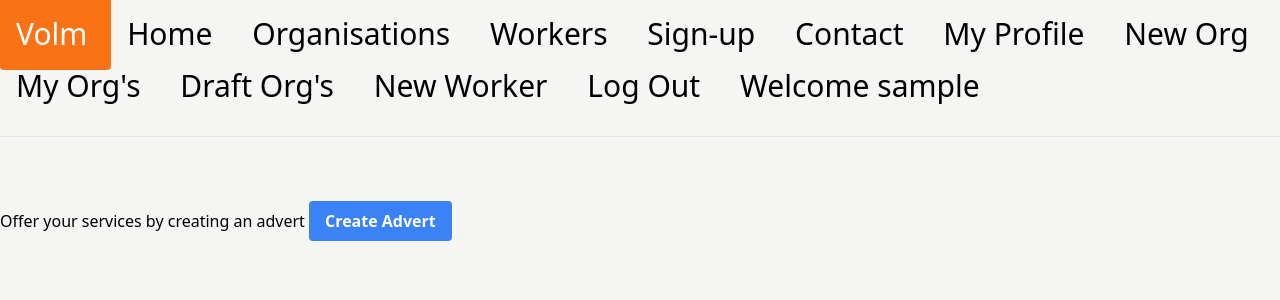
After one commit to gedkirkham/volm, a Django app: page /accounts/profile/ in a window 1280 px wide. The commit adds this page. Shown: the top 300 px of the page. Run offline with Django 3.2, Linux system fonts and the light colour scheme; the visitor is signed in with stand-in values (Sample User, id 1); style sheets or scripts are compiled from the project's sources; some libraries are stand-ins or nearby versions.

Commit message:
feat: create profile view

```diff
--- /dev/null
+++ b/volm/accounts/templates/accounts/profile_base.html
@@ -0,0 +1,28 @@
+{% extends 'base.html' %}
+
+<section>
+    {% block content %}
+        <header>
+            {% block preprofile %}{% endblock %}
+        </header>
+
+        <div class="tw-mt-12 tw-space-y-4">
+            {% block profile_content %}
+                Offer your services by creating an advert
+
+                <button class="tw_neutral_button">
+                    <a
+                        class="tw_button_anchor"
+                        href="{% url 'workers:worker_new' %}"
+                    >
+                        Create Advert
+                    </a>
+                </button>
+            {% endblock %}
+        </div>
+
+        <footer class="tw-my-8">
+            {% block postprofile %}{% endblock %}
+        </footer>
+    {% endblock %}
+</section>
--- a/volm/accounts/urls.py
+++ b/volm/accounts/urls.py
@@ -1,6 +1,6 @@
 from django.urls import path, include
 from django.contrib.auth import views as auth_views
-from .views import SignUp
+from .views import SignUp, ProfileView
 
 app_name = 'accounts'
 
@@ -8,4 +8,5 @@ urlpatterns = [
     path('login/', auth_views.LoginView.as_view(template_name='accounts/login.html'), name="login"),
     path('logout/', auth_views.LogoutView.as_view(), name="logout"),
     path('signup/', SignUp.as_view(), name="signup"),
+    path('profile/', ProfileView.as_view(), name="profile"),
 ]
--- a/volm/accounts/views.py
+++ b/volm/accounts/views.py
@@ -1,7 +1,12 @@
 from django.shortcuts import render
 from django.urls import reverse_lazy
-from django.views.generic import CreateView
+from django.views.generic import CreateView, TemplateView
+from django.contrib.auth.mixins import LoginRequiredMixin
+
 from .forms import UserSignUpForm
+
+class ProfileView(LoginRequiredMixin, TemplateView):
+    template_name = 'accounts/profile_base.html'
 
 class SignUp(CreateView):
     form_class = UserSignUpForm
--- a/volm/templates/base.html
+++ b/volm/templates/base.html
@@ -74,6 +74,14 @@
                     <li class="tw-inline">
                         <a
                             class="tw_main_nav_a"
+                            href="{% url 'accounts:profile' %}"
+                        >
+                            My Profile
+                        </a>
+                    </li>
+                    <li class="tw-inline">
+                        <a
+                            class="tw_main_nav_a"
                             href="{% url 'orgs:org_new' %}"
                         >
                             New Org
```
